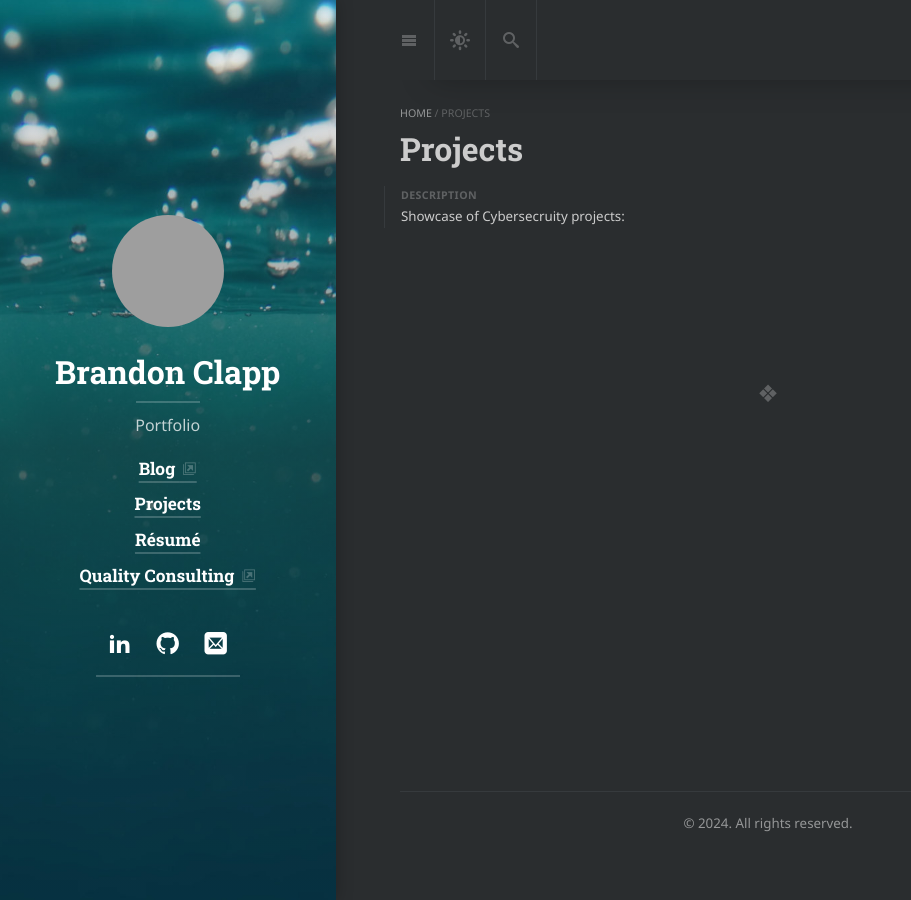
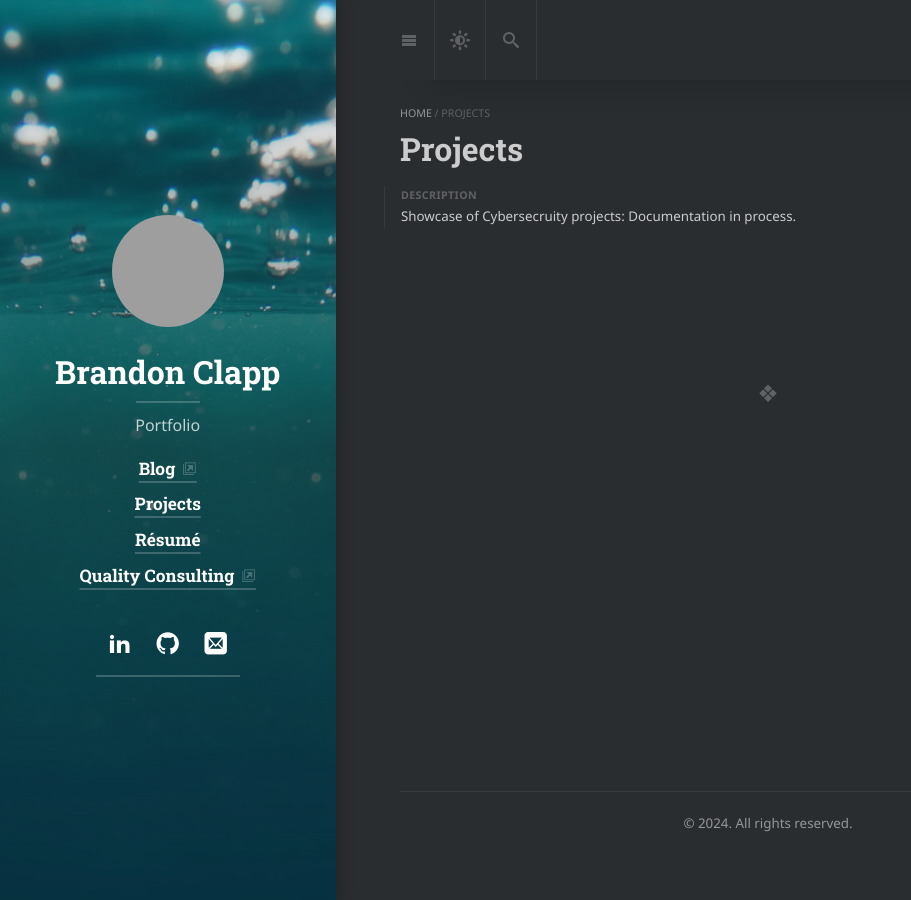
Before and after one commit to ret0n-journal/brandonclapp.github.io, a Jekyll site: the page built from projects.md, in a window 1280 px wide. Shown: the whole page, without its empty margins (0-911 px from the left). Built offline with Jekyll 4.4.1, drawn with Linux system fonts in a browser that asks for light colours; cached includes are drawn as plain includes; nearby versions of some CDN libraries; some web fonts are replaced; library files that are not in the unit come from our copies; grey boxes are pictures that could not be loaded.

Commit message:
Spelling fixes.
Fixed spelling errors identified.

```diff
--- a/_data/resume.yml
+++ b/_data/resume.yml
@@ -138,7 +138,7 @@ skills:
     keywords:
       - "CAPA"
       - "CFR 820.100"
-      - "Qaulity Assurance"
+      - "Quality Assurance"
       - "Regulatory Affairs"
       - "FDA Regulations"
       - "ISO Standards"
@@ -161,7 +161,7 @@ skills:
       - "Root Cause Analysis"
       - "Change Management"
       - "Procedural Technical Writing"
-      - "Documentaiton Review"
+      - "Documentation Review"
       - "Documentation Management Systems"
   - name: "Business Skills"
     level: "Master"
--- a/projects.md
+++ b/projects.md
@@ -3,6 +3,6 @@ layout: projects
 title: Projects
 show_collection: projects
 description: >
-  Showcase of Cybersecruity projects:
+  Showcase of Cybersecruity projects: Documentation in process.
 no_groups: true
 ---
```
